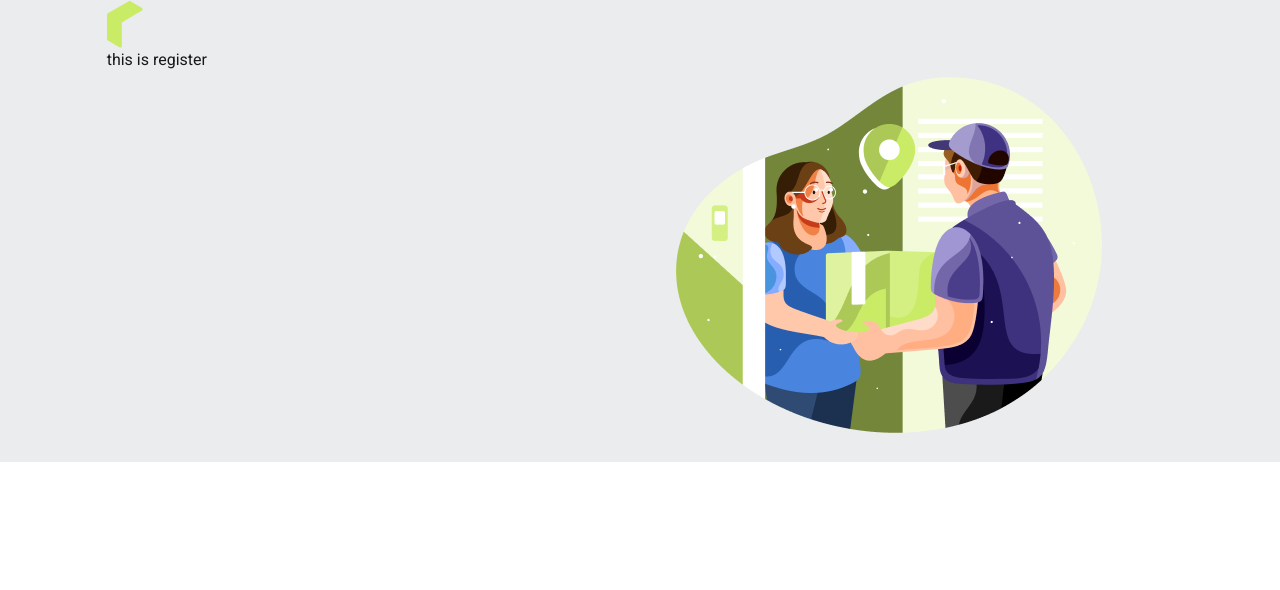
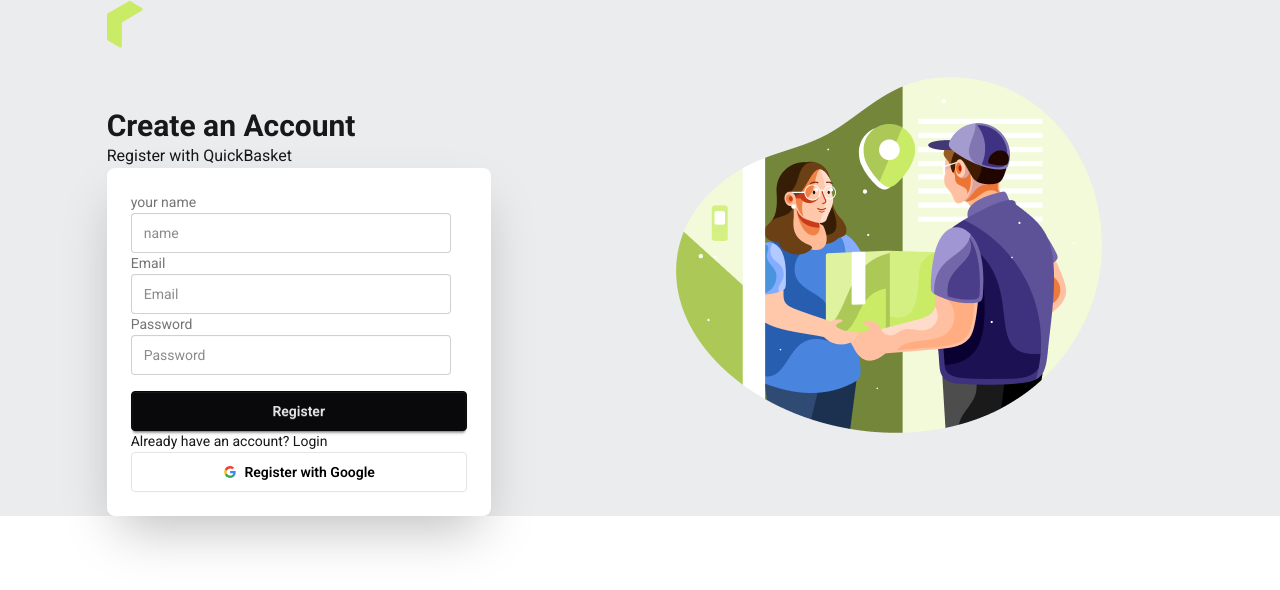
Before and after one commit to rifat7223/QuickBasket, a React (Vite) app: page /register in a window 1280 px wide. Shown: the top 590 px of the page. Built offline with nearby package versions, Linux system fonts and the light colour scheme.

Commit message:
added authication

```diff
--- a/package.json
+++ b/package.json
@@ -11,6 +11,7 @@
   },
   "dependencies": {
     "@tailwindcss/vite": "^4.1.17",
+    "firebase": "^12.6.0",
     "react": "^19.2.0",
     "react-dom": "^19.2.0",
     "react-hook-form": "^7.66.1",
--- /dev/null
+++ b/src/Firbase/Firbase.init.js
@@ -0,0 +1,19 @@
+// Import the functions you need from the SDKs you need
+import { initializeApp } from "firebase/app";
+// TODO: Add SDKs for Firebase products that you want to use
+// https://firebase.google.com/docs/web/setup#available-libraries
+
+// Your web app's Firebase configuration
+import { getAuth } from "firebase/auth";
+const firebaseConfig = {
+  apiKey: import.meta.env.VITE_apiKey,
+  authDomain: import.meta.env.VITE_authDomain,
+  projectId: import.meta.env.VITE_projectId,
+  storageBucket: import.meta.env.VITE_storageBucket,
+  messagingSenderId: import.meta.env.VITE_messagingSenderId,
+  appId: import.meta.env.VITE_appId,
+};
+
+// Initialize Firebase
+const app = initializeApp(firebaseConfig);
+export const auth = getAuth(app);
--- a/src/Layout/AuthLayout.jsx
+++ b/src/Layout/AuthLayout.jsx
@@ -9,7 +9,7 @@ const AuthLayout = () => {
                 <Logo></Logo>
             </div>
            <div className='flex'>
-             <div className='flex-1'>
+             <div className='flex-1 mt-15'>
                 <Outlet></Outlet>
             </div>
             <div className='flex-1SSs'>
--- a/src/Pages/Auth/Login/Login.jsx
+++ b/src/Pages/Auth/Login/Login.jsx
@@ -2,8 +2,19 @@ import React from 'react';
 
 const Login = () => {
     return (
-        <div>
-          <p>this is login page</p>
+
+          <div className="card bg-base-100 w-full max-w-sm shrink-0 shadow-2xl">
+      <div className="card-body">
+
+        <fieldset className="fieldset">
+          <label className="label">Email</label>
+          <input type="email" className="input" placeholder="Email" />
+          <label className="label">Password</label>
+          <input type="password" className="input" placeholder="Password" />
+          <div><a className="link link-hover">Forgot password?</a></div>
+          <button className="btn btn-neutral mt-4">Login</button>
+        </fieldset>
+      </div>
         </div>
     );
 };
--- a/src/Pages/Auth/Register/Register.jsx
+++ b/src/Pages/Auth/Register/Register.jsx
@@ -1,9 +1,39 @@
 import React from 'react';
+import { useForm } from 'react-hook-form';
 
 const Register = () => {
+    const { register, handleSubmit, formState: { errors } } = useForm()
+    const handleRegister = (data) => {
+        console.log(data)
+    }
     return (
         <div>
-           <p>this is register</p>
+            <h1 className='text-3xl font-bold'>Create an Account</h1>
+            <p>Register with QuickBasket</p>
+            <div className="card bg-base-100 w-full max-w-sm shrink-0 shadow-2xl">
+
+                <div className="card-body">
+
+                    <form onSubmit={handleSubmit(handleRegister)}>
+                        <label className="label">your name</label>
+                        <input type="text" className="input" placeholder="name" />
+                        <label className="label">Email</label>
+                        <input type="email" className="input" {...register('email', { required: true })} placeholder="Email" />
+                        {errors.email?.type === "required" && <p className='text-red-500'>please fill up input</p>}
+                        <label className="label">Password</label>
+                        <input type="password" className="input" {...register('password', { required: true, minLength: 6 })} placeholder="Password" />
+                        {errors.password?.type === "required" && <p className='text-red-500'>write tour password</p>}
+                        {errors.password?.type === "minLength" && <p className='text-red-500'>write  password</p>}
+
+                        <button className="btn btn-neutral mt-4 w-full">Register</button>
+                        <p>Already have an account? Login</p>
+                        <button className="btn bg-white text-black border-[#e5e5e5] w-full">
+                            <svg aria-label="Google logo" width="16" height="16" xmlns="http://www.w3.org/2000/svg" viewBox="0 0 512 512"><g><path d="m0 0H512V512H0" fill="#fff"></path><path fill="#34a853" d="M153 292c30 82 118 95 171 60h62v48A192 192 0 0190 341"></path><path fill="#4285f4" d="m386 400a140 175 0 0053-179H260v74h102q-7 37-38 57"></path><path fill="#fbbc02" d="m90 341a208 200 0 010-171l63 49q-12 37 0 73"></path><path fill="#ea4335" d="m153 219c22-69 116-109 179-50l55-54c-78-75-230-72-297 55"></path></g></svg>
+                            Register with Google
+                        </button>
+                    </form>
+                </div>
+            </div>
         </div>
     );
 };
```
Also changed, not shown: 2 other files (tests, documents, lock files or other folders).
